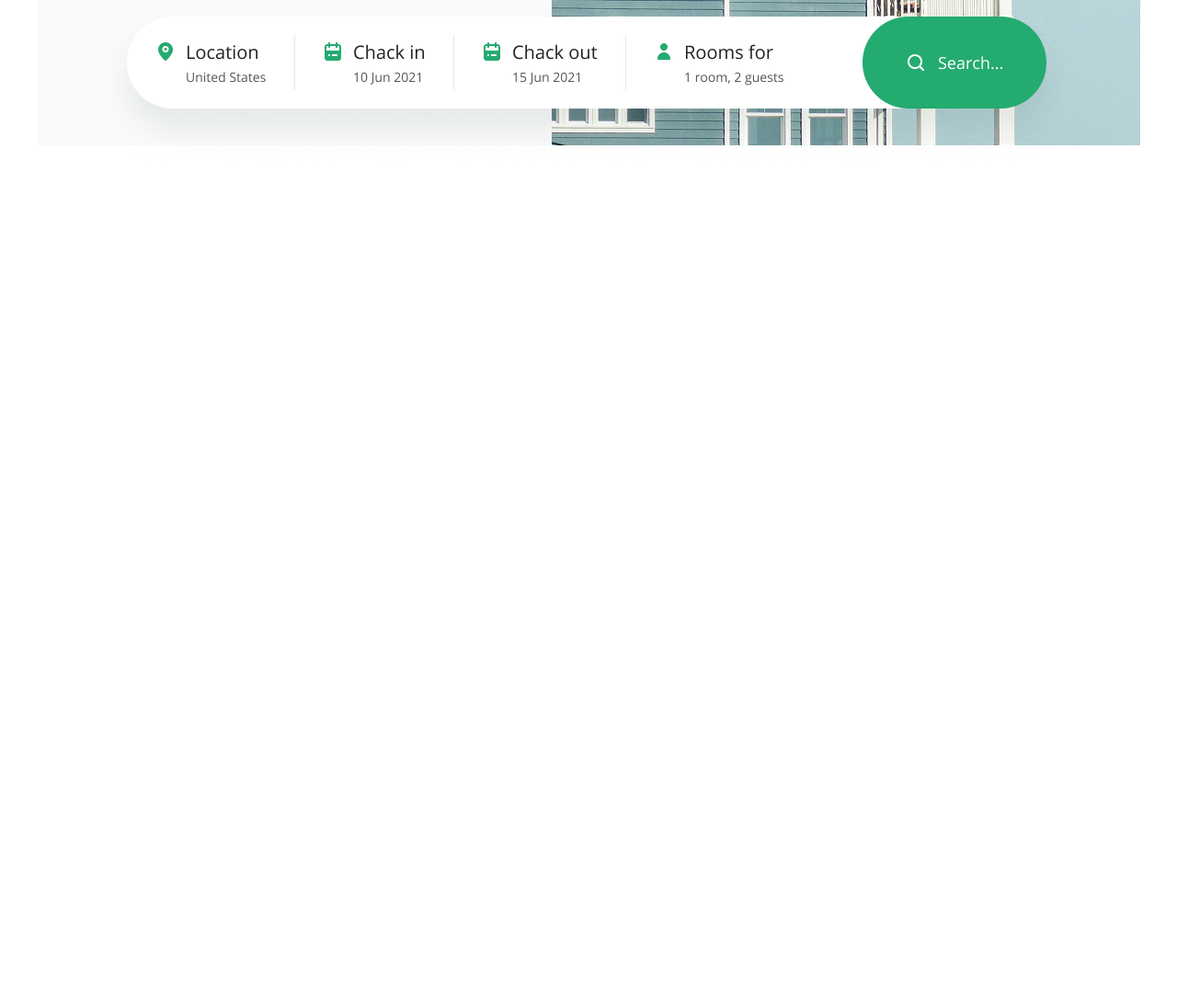
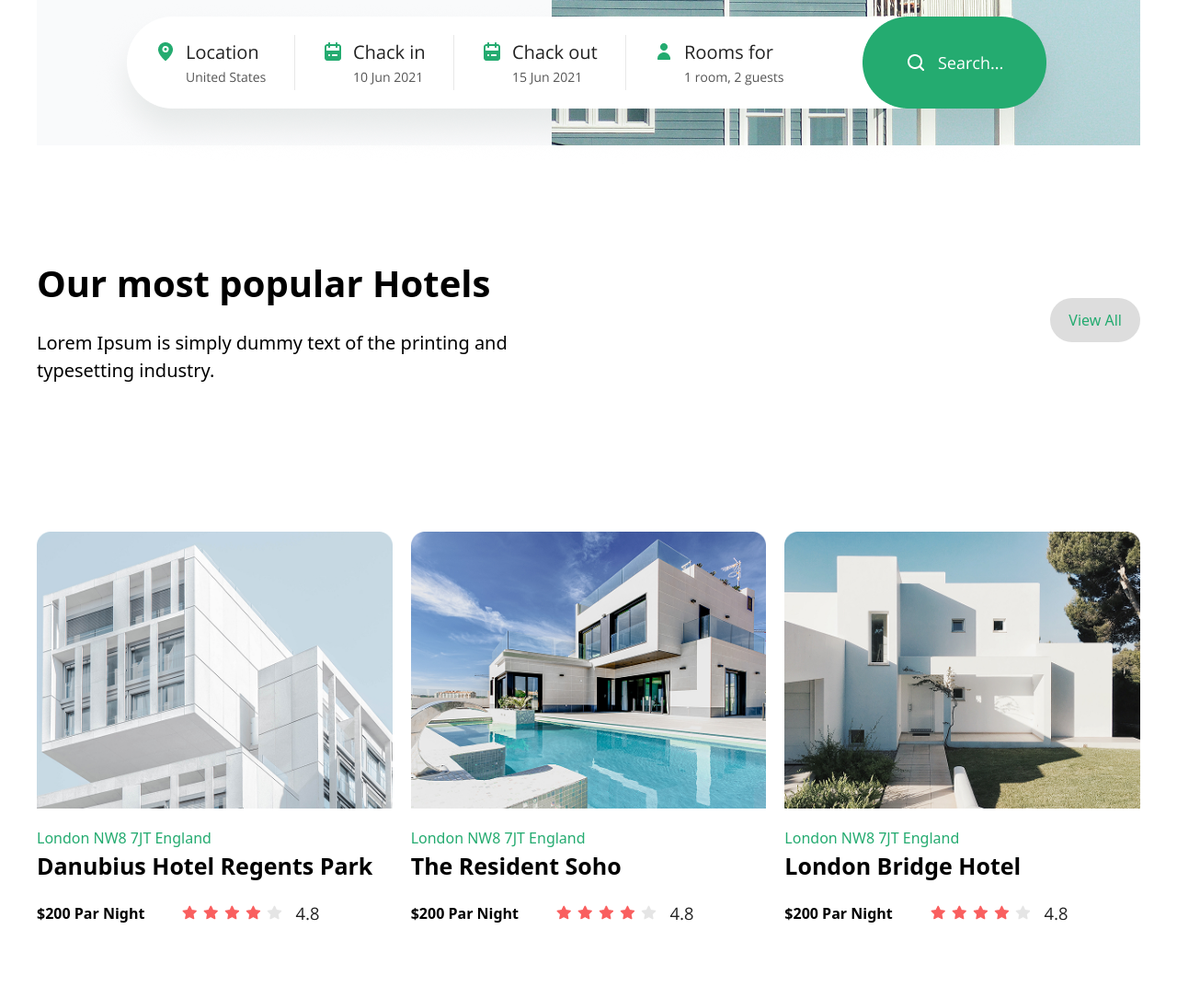
Before and after one commit to azizbekjonsanginov0606-cmd/Find_your_perfect_place_to_stay, a website: page src/index.html in a window 1280 px wide. Shown: the part 672-1757 px from the top of the page at 92% size. Before the commit the page ends 910 px from the top, so only its background shows below. Drawn offline with nearby package versions, Linux system fonts and the light colour scheme; files that its build step writes are made by us from their sources.

Commit message:
section2

```diff
--- a/src/index.html
+++ b/src/index.html
@@ -24,7 +24,7 @@
         </button>
       </nav>
       <section
-        class=" max-w-300 m-auto lg:flex bg-gray-50  items-center justify-between rounded-t-[50px] my-20"
+        class=" max-w-300 m-auto lg:flex bg-gray-50 gap-5 items-center justify-between rounded-t-[50px] my-20"
       >
         <div class="flex flex-col justify-between gap-5 pl-15 ">
           <h1 class="text-[50px] font-bold mb-7">
@@ -40,7 +40,54 @@
           </div>
         </div>
         <img src="./img/image.png" alt="" />
-        <img src="./img/search button.png" alt="d" class="absolute  mt-130 ml-15">
+        <img src="./img/search button.png" alt="d" class="absolute  mt-130 ml-15 hidden md:flex">
       </section>
+        <section
+          class=" max-w-330 m-auto lg:flex items-center p-10 justify-between my-10"
+        >
+          <div>
+            <h1 class="text-[40px] font-bold mb-5">Our most popular Hotels</h1>
+            <p class="text-[20px]">
+              Lorem Ipsum is simply dummy text of the printing and <br />
+              typesetting industry.
+            </p>
+          </div>
+          <button class="px-5 py-3 bg-[#DDDDDD] text-[#24AB70] rounded-4xl">
+            View All
+          </button>
+        </section>
+        <section
+          class="lg:flex gap-5 items-center max-w-330 m-auto p-10 justify-between"
+        >
+          <aside class="flex flex-col my-10">
+            <img class="mb-5" src="./img/image (1).png" alt="" />
+            <p class="text-[#24AB70]">London NW8 7JT England</p>
+            <h1 class="text-[25px] font-bold mb-5">
+              Danubius Hotel Regents Park
+            </h1>
+            <div class="flex gap-10 items-center">
+              <p class="font-bold">$200 Par Night</p>
+              <img src="./img/Group 10.png" alt="" />
+            </div>
+          </aside>
+          <aside class="flex flex-col my-10">
+            <img class="mb-5" src="./img/image (2).png" alt="" />
+            <p class="text-[#24AB70]">London NW8 7JT England</p>
+            <h1 class="text-[25px] font-bold mb-5">The Resident Soho</h1>
+            <div class="flex gap-10 items-center">
+              <p class="font-bold">$200 Par Night</p>
+              <img src="./img/Group 10.png" alt="" />
+            </div>
+          </aside>
+          <aside class="flex flex-col my-10">
+            <img class="mb-5" src="./img/image (3).png" alt="" />
+            <p class="text-[#24AB70]">London NW8 7JT England</p>
+            <h1 class="text-[25px] font-bold mb-5">London Bridge Hotel</h1>
+            <div class="flex gap-10 items-center">
+              <p class="font-bold">$200 Par Night</p>
+              <img src="./img/Group 10.png" alt="" />
+            </div>
+          </aside>
+        </section>
 </body>
 </html>
```
Also changed, not shown: README.md.
